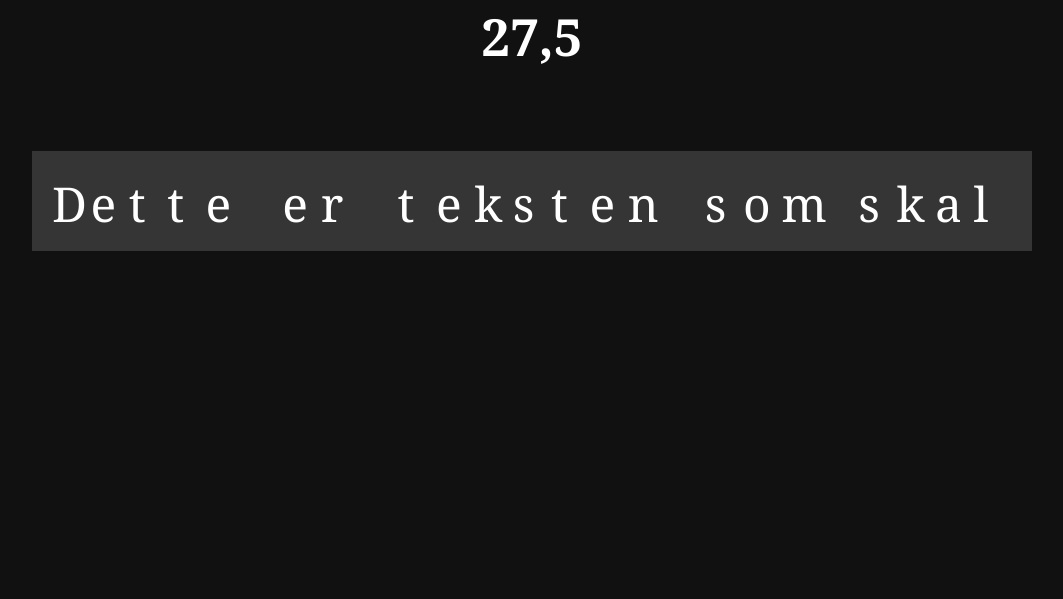
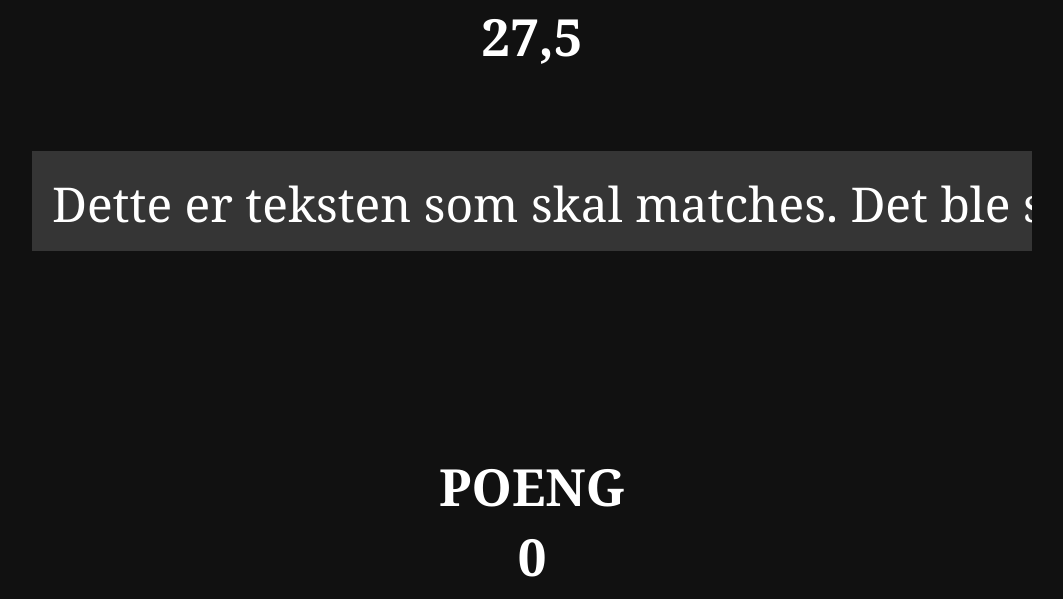
Before and after one commit to oyvindmidtbo/dagenatifi, a PHP site: page / in a window 1280 px wide. Shown: the part 215-814 px from the top of the page, without its empty margins (108-1171 px from the left). Before the commit the page ends 466 px from the top, so only its background shows below. Run offline with PHP 8.4, Linux system fonts and the light colour scheme; style sheets or scripts are compiled from the project's sources.

Commit message:
Lagt til poeng som vises hele tiden under selve teksten. Gjort avstanden mellom bokstaven i teksten mindre

```diff
--- a/index.html
+++ b/index.html
@@ -28,7 +28,7 @@
 				<a href="#" class="final-result-close">close</a>
 				<p>Antall riktige: <span id="correct">0</span></p>
 				<p>Antall feil: <span id="wrong">0</span></p>
-				<p>Antall poeng: <span id="score">0</span></p>
+				<p>Antall poeng: <span class="total-score">0</span></p>
 			</section>
 		</div>
 
@@ -36,8 +36,10 @@
 			<div class="text"></div>
 		</section>
 
-		<!-- <section class="score">
-		</section> -->
+		<section class="score">
+			<h1>POENG</h1>
+			<h1 class="total-score">0</h1>
+		</section>
 
 	<div class="fancybox-wrap countdown-wrap">
 		<div class="countdown">
--- a/resources/css/main.css
+++ b/resources/css/main.css
@@ -70,6 +70,7 @@ header {
 		height: 60px;
 		padding: 2%;
 		margin-top: 80px;
+		margin-bottom: 200px;
 		overflow: hidden;
 		white-space: nowrap;
 		position: relative;
@@ -80,10 +81,17 @@ header {
 }
 
 .text span {
-	display: inline-block;
+/*	display: inline-block;*/
 	height: 1.2em;
 	width: 0.8em;
 	font-size: 3em;
+}
+
+.score {
+	width: 203px;
+	min-height: 30px;
+	margin: 0 auto;
+	text-align: center;
 }
 
 .correct {
--- a/resources/js/input.js
+++ b/resources/js/input.js
@@ -1,6 +1,5 @@
 var game = (function() {
 	var letter = 0;
-	var score = 0;
 	var correct = 0;
 	var wrong = 0;
 
@@ -10,10 +9,20 @@ var game = (function() {
 
 	function addCorrect(points) {
 		correct += points;
+		updateScore();
 	}
 
 	function addWrong(points) {
 		wrong += points;
+		updateScore();
+	}
+
+	function getScore() {
+		return correct-wrong;
+	}
+
+	function updateScore() {
+		$(".total-score").text(getScore());
 	}
 
 	function getNextLetter() {
@@ -57,7 +66,7 @@ var game = (function() {
 			addCorrect(1);
 			if(keyEvent.keyCode === 32) {
 				$(".text").animate({
-					marginLeft: "-=200px"
+					marginLeft: "-=110px"
 				}, 800);
 			}
 
@@ -108,10 +117,9 @@ var game = (function() {
 		}
 
 		function finish() {
-			score = correct - wrong;
 			$("#correct").text(correct);
 			$("#wrong").text(wrong);
-			$("#score").text(score);
+			$("#score").text(getScore());
 			$("#fancybox-overlay").fadeIn(500, function() {
 				$(".fancybox-wrap.final-result-wrap").show();
 			});
```
